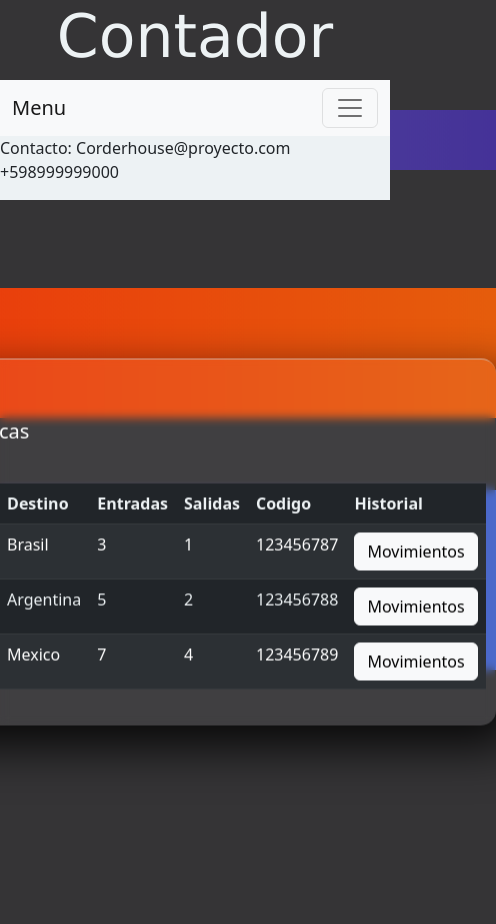
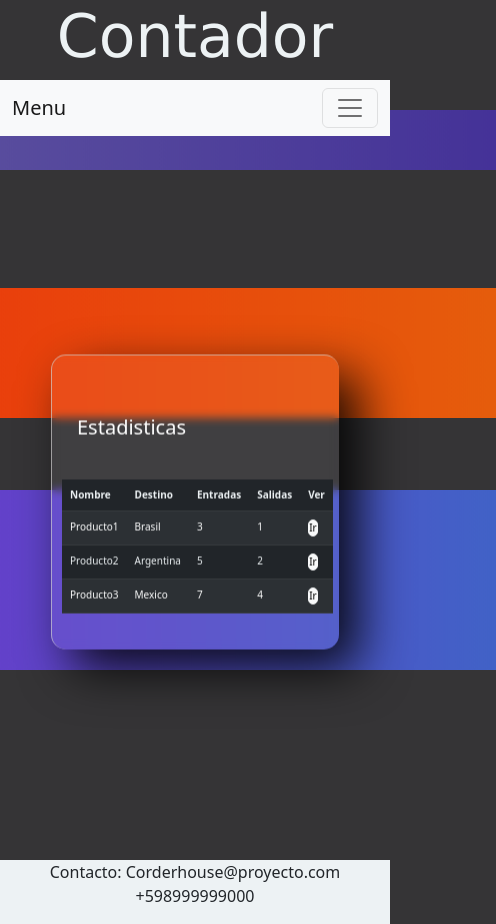
Before and after one commit to Negonet/PF-Vazquez, a website: page html/estadisticas.html in a window 390 px wide. Shown: the whole page, 496 px wide, since content can reach past the window. Before the commit the page ends 844 px from the top, so only its background shows below. Drawn offline with nearby package versions, Linux system fonts and the light colour scheme; a web font is replaced by a local one.

Commit message:
Cuarta version

```diff
--- a/html/estadisticas.html
+++ b/html/estadisticas.html
@@ -50,8 +50,8 @@
                         <th>Destino</th>
                         <th>Entradas</th>
                         <th>Salidas</th>
-                        <th>Codigo</th>
-                        <th>Historial</th>
+                        <th class="codigo">Codigo</th>
+                        <th>Ver</th>
 
                     </tr>
                 </thead>
@@ -64,24 +64,24 @@
                         <td>Brasil</td>
                         <td>3</td>
                         <td>1</td>
-                        <td>123456787</td>
-                        <td><button class="btn btn-light">Movimientos</button></td>
+                        <td class="codigo">123456787</td>
+                        <td><button class="btn btn-light boton">Ir</button></td>
                     </tr>
                     <tr>
                         <td>Producto2</td>
                         <td>Argentina</td>
                         <td>5</td>
                         <td>2</td>
-                        <td>123456788</td>
-                        <td><button class="btn btn-light">Movimientos</button></td>
+                        <td class="codigo">123456788</td>
+                        <td><button class="btn btn-light boton">Ir</button></td>
                     </tr>
                     <tr>
                         <td>Producto3</td>
                         <td>Mexico</td>
                         <td>7</td>
                         <td>4</td>
-                        <td>123456789</td>
-                        <td><button class="btn btn-light">Movimientos</button></td>
+                        <td class="codigo">123456789</td>
+                        <td><button class="btn btn-light boton">Ir</button></td>
                     </tr>
                 </tbody>
 
--- a/scss/inicio.scss
+++ b/scss/inicio.scss
@@ -22,9 +22,7 @@ div{
     }
 
         .tarjeta{
-            margin-top: 80px;
-
-            max-width: 700px;
+            max-width: 800px;
             height: auto;
             display: block;
             align-items: center;
@@ -45,7 +43,7 @@ div{
 
         }
         .tarjeta:hover {
-            transform: translateY(-10px);
+
             transform: scale(1.1);
         }
 
@@ -81,7 +79,7 @@ div{
     top: 50%;
     left: 50%;
     transform: translate(-50%, -50%);
-    z-index: -5;
+    z-index: -1;
     }
 
 
@@ -137,7 +135,7 @@ h1{
 
 footer{
     position: relative;
-    bottom: 0px;
+    bottom: -80px;
     display: inline-block;
     background-color: #edf2f4;
     width: 100%;
@@ -158,15 +156,59 @@ h2 {
 
 }
 
+.google{
+    max-width: 40%;
+}
 
-@media screen and (min-width: 576px){
-    .container{
-        width: 100%;
+.calendario{
+    width: 400px;
+    height: 400px;
+}
+
+
+  @media screen and (max-width: 776px) {
+      .container {
+        width: 80%;
         display: relative;
         flex-wrap: wrap;
+    }
+      .tarjeta{
+        width: 100% !important;
+    }
+      th{
+        font-size: 10px;
+    }
+      td{
+        font-size: 10px;
+    }
+      .boton{
+        padding: 0px;
+        font-size: 10px;
+    }
+      .calendario{
+        max-width: 500px;
+        height: 300px;
+    }
+}
 
+  @media screen and (max-width: 425px) {
+      .codigo{
+        display: none;
     }
+      .boton{
+        display: flex;
+    }
+      .calendario{
+        max-width: 240px;
+        height: 300px;
+    }
+}
 
+  @media screen and (min-width: 776px) {
+      .calendario{
+        width: 700px;
+        height: 450px;
+    }
 }
 
 @keyframes t1 {
```
Also changed, not shown: html/calendario.html (+2 -2 lines), html/informes.html (+2 -2 lines), html/stock.html (+10 -8 lines), css/inicio.css.
